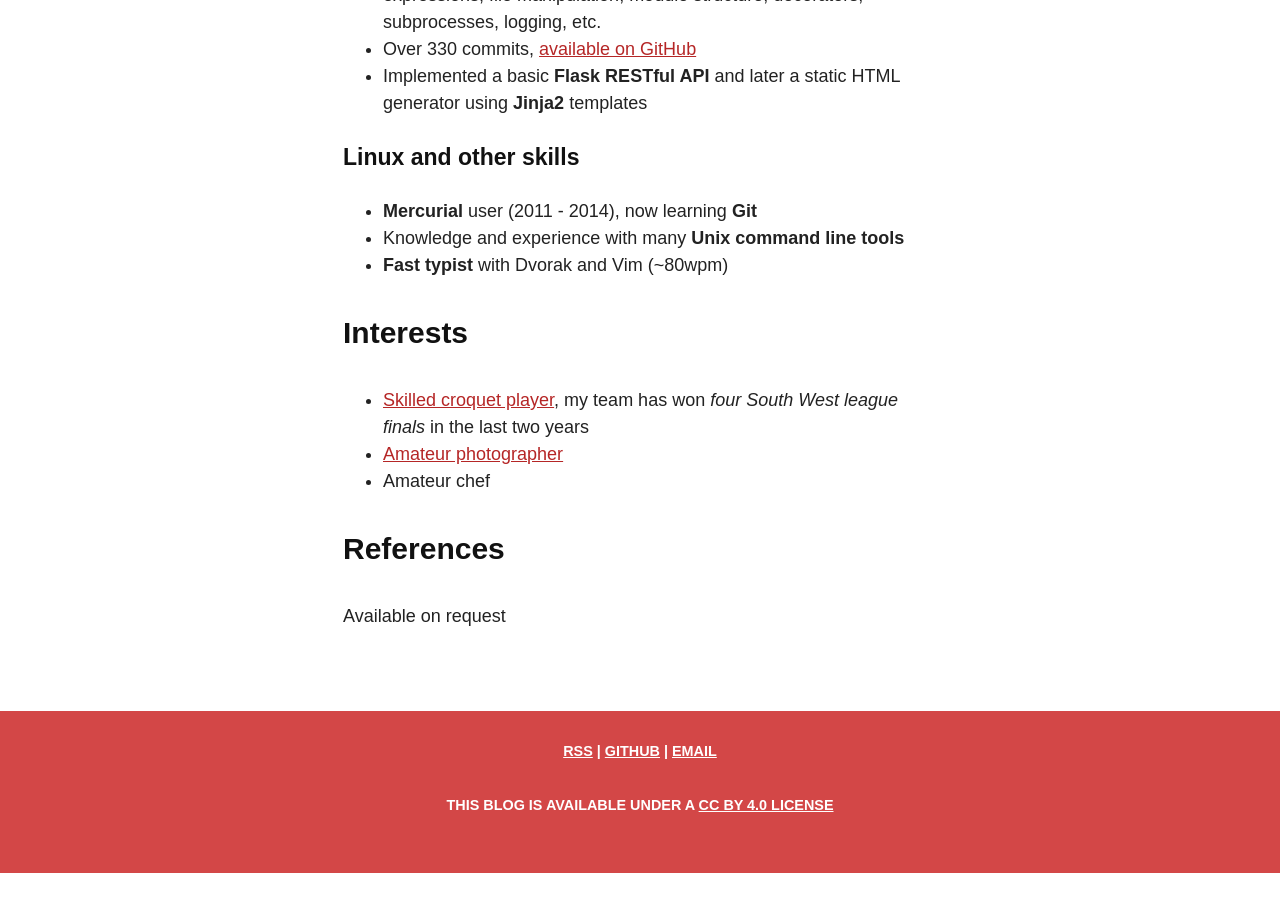
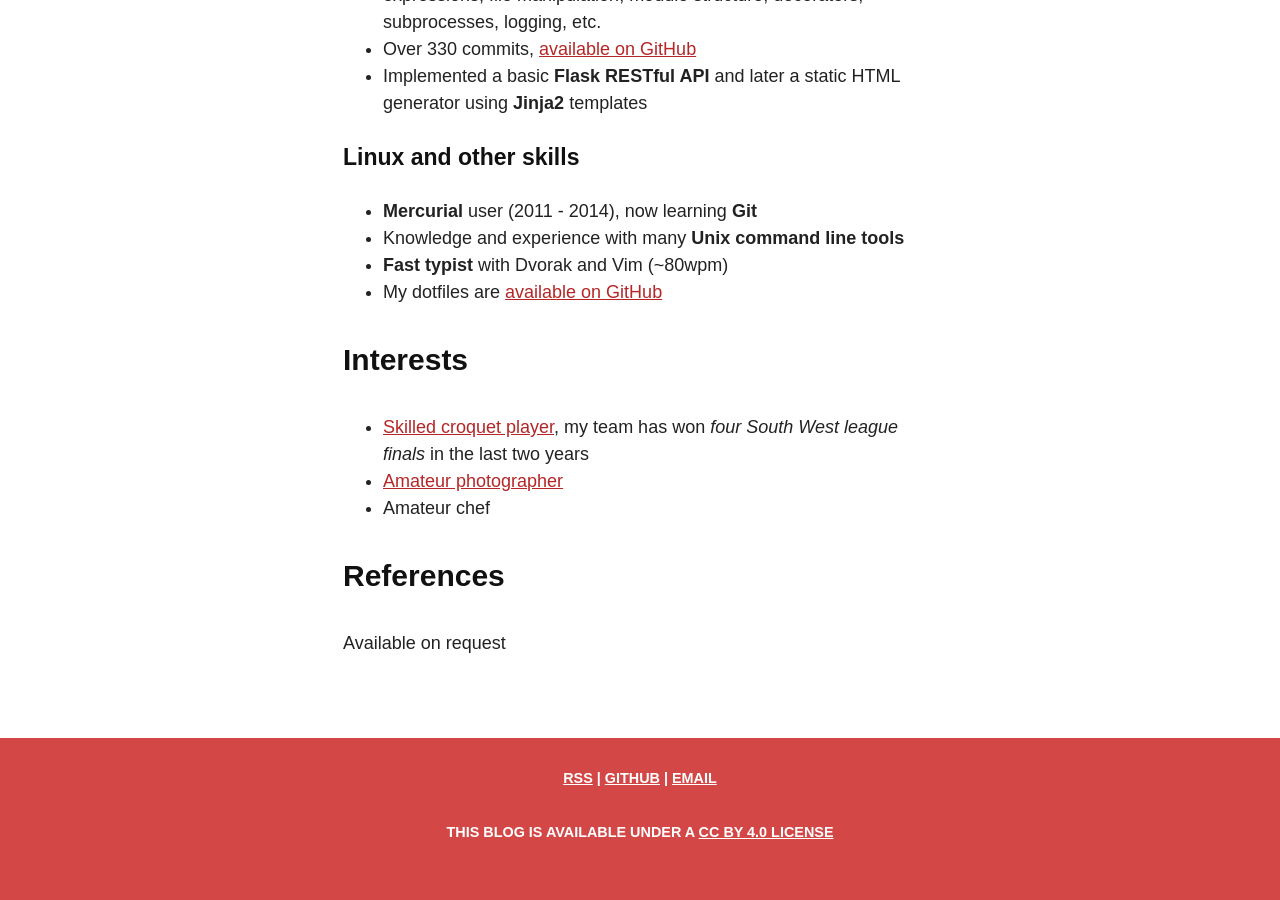
Before and after one commit to davidxmoody/davidxmoody.com, a Jekyll site: the page built from cv.md, in a window 1280 px wide and 900 px high, scrolled down 2178 px. Built offline with Jekyll 4.4.1, drawn with Linux system fonts in a browser that asks for light colours; before the commit the page ends 3051 px from its top, so only the background shows below that.

Commit message:
Added dotfiles link to CV

```diff
--- a/cv.md
+++ b/cv.md
@@ -82,6 +82,7 @@ permalink: /cv/
 - **Mercurial** user (2011 - 2014), now learning **Git**
 - Knowledge and experience with many **Unix command line tools**
 - **Fast typist** with Dvorak and Vim (~80wpm)
+- My dotfiles are [available on GitHub](https://github.com/davidxmoody/dotfiles)
 
 ## Interests
 
```
